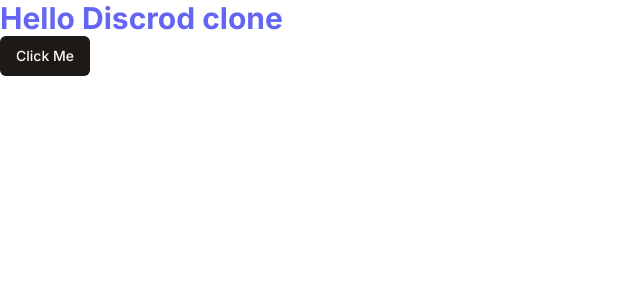
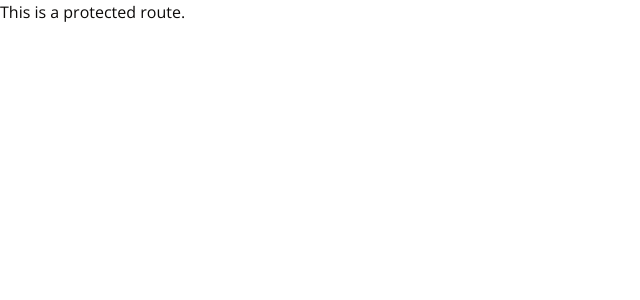
Before and after one commit to vinitborad/samvad-main, a Next.js app: page / in a window 1280 px wide. Shown: the top 300 px of the page, without its empty margins (0-640 px from the left). Built offline with nearby package versions, Linux system fonts and the light colour scheme.

Commit message:
SetUp File Structure

```diff
--- /dev/null
+++ b/app/(auth)/(routes)/login/page.tsx
@@ -0,0 +1,9 @@
+const TestPage = () => {
+    return (
+        <div>
+            Login page
+        </div>
+     );
+}
+
+export default TestPage;
--- /dev/null
+++ b/app/(auth)/layout.tsx
@@ -0,0 +1,9 @@
+const AuthLayout = ({children} : {children: React.ReactNode}) => {
+    return (
+        <div className=" bg-red-500 h-full">
+            {children}
+        </div>
+     );
+}
+
+export default AuthLayout;
--- /dev/null
+++ b/app/(main)/(routes)/page.tsx
@@ -0,0 +1,10 @@
+import { Button } from '@/components/ui/button'
+import Image from 'next/image'
+
+export default function Home() {
+  return (
+    <div >
+      This is a protected route.
+    </div>
+  )
+}
--- a/app/layout.tsx
+++ b/app/layout.tsx
@@ -1,11 +1,11 @@
 import './globals.css'
 import type { Metadata } from 'next'
-import { Inter } from 'next/font/google'
+import { Open_Sans } from 'next/font/google'
 
-const inter = Inter({ subsets: ['latin'] })
+const font = Open_Sans({ subsets: ['latin'] })
 
 export const metadata: Metadata = {
-  title: 'Create Next App',
+  title: 'Samvad',
   description: 'Generated by create next app',
 }
 
@@ -16,7 +16,7 @@
 }) {
   return (
     <html lang="en">
-      <body className={inter.className}>{children}</body>
+      <body className={font.className}>{children}</body>
     </html>
   )
 }
--- a/app/page.tsx
+++ /dev/null
@@ -1,15 +0,0 @@
-import { Button } from '@/components/ui/button'
-import Image from 'next/image'
-
-export default function Home() {
-  return (
-    <div className=' flex-col'>
-      <p className='text-3xl font-bold text-indigo-500'>
-        Hello Discrod clone
-      </p>
-      <Button >
-        Click Me
-      </Button>
-    </div>
-  )
-}
```
